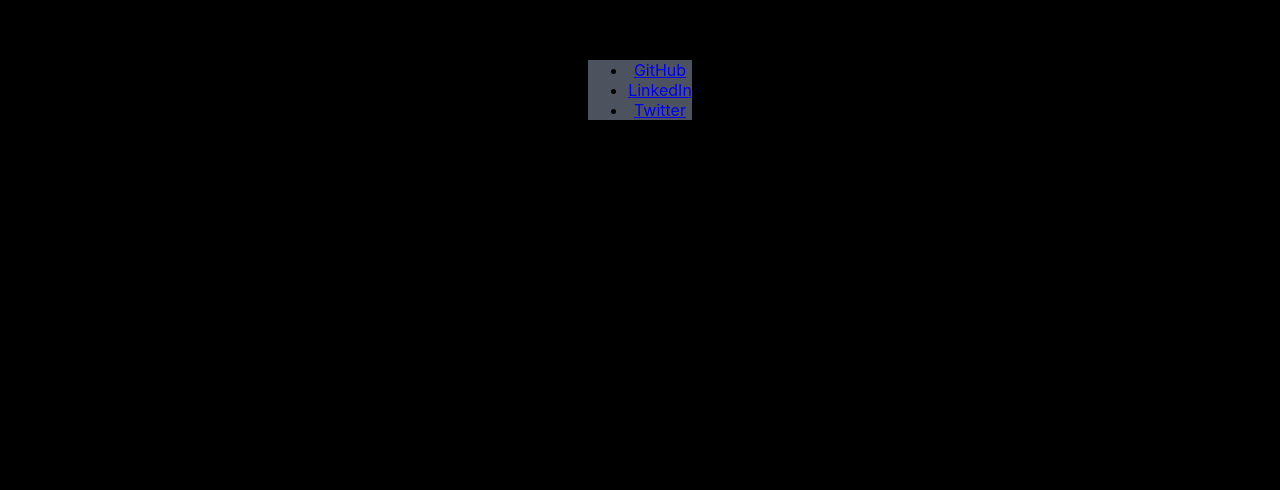
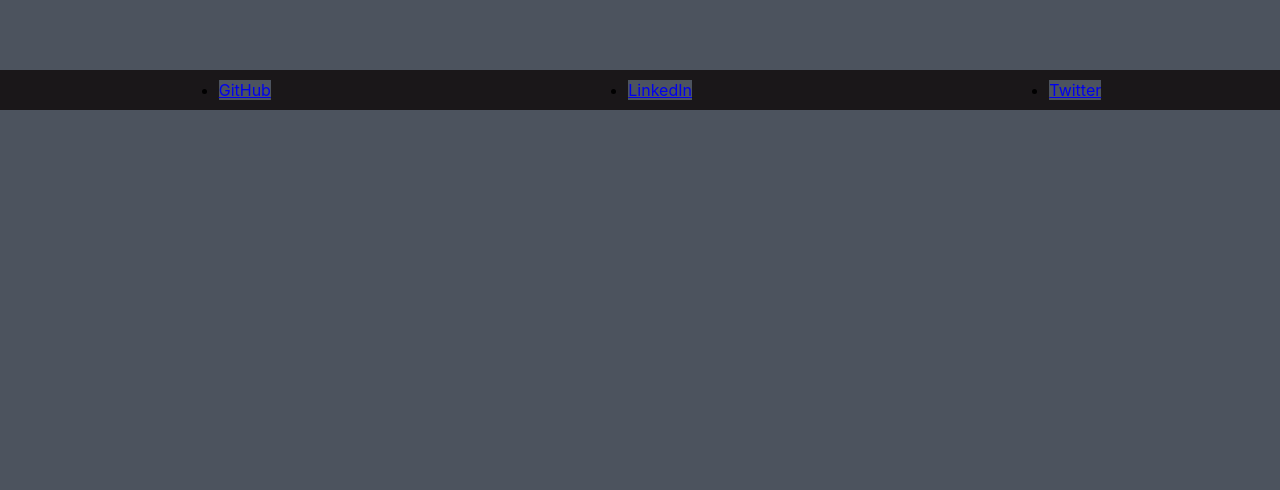
Before and after one commit to JennaKoslowski/vue-profile, a Nuxt app: page / in a window 1280 px wide. Shown: the part 310-800 px from the top of the page. Built offline with nearby package versions, Linux system fonts and the light colour scheme.

Commit message:
fix spacing on follow bar

```diff
--- a/components/FollowBar.vue
+++ b/components/FollowBar.vue
@@ -1,7 +1,7 @@
 <template>
 <div class="container">
     <nav class="followbar">
-        <ul>
+        <ul class= "followme">
         <li><a href="https://github.com/JennaKoslowski">GitHub</a></li>
         <li><a href="https://www.linkedin.com/in/jennakoslowski/">LinkedIn</a></li>
         <li><a href="https://twitter.com/JennaKoslowski">Twitter</a></li>
@@ -11,5 +11,16 @@
 </template>
 
 <style>
+.container {
+    max-height: 20%;
 
+}
+    .followme {
+        height: 40px;
+        width:100vw;
+        display: flex;
+        justify-content: space-around;
+        align-items: center;
+        background: rgb(26, 23, 25);
+    }
 </style>
--- a/components/NavBar.vue
+++ b/components/NavBar.vue
@@ -20,7 +20,6 @@
       text-decoration: underline;
       height: 100vh;
       width: 25vw;
-
     }
 
 </style>
--- a/layouts/default.vue
+++ b/layouts/default.vue
@@ -1,6 +1,6 @@
 <template>
   <div class="app-container">
-   <FollowBar class="follow"/>
+   <FollowBar/>
    <div id= "navandcontent">
     <nuxt />
     <NavBar />
@@ -40,11 +40,6 @@ html {
   margin: 0;
 }
 
-.follow {
-    width: 100vw;
-    background: black;
-}
-
 #navandcontent {
   display: grid;
   grid-template-columns: 2fr 1fr;
```
